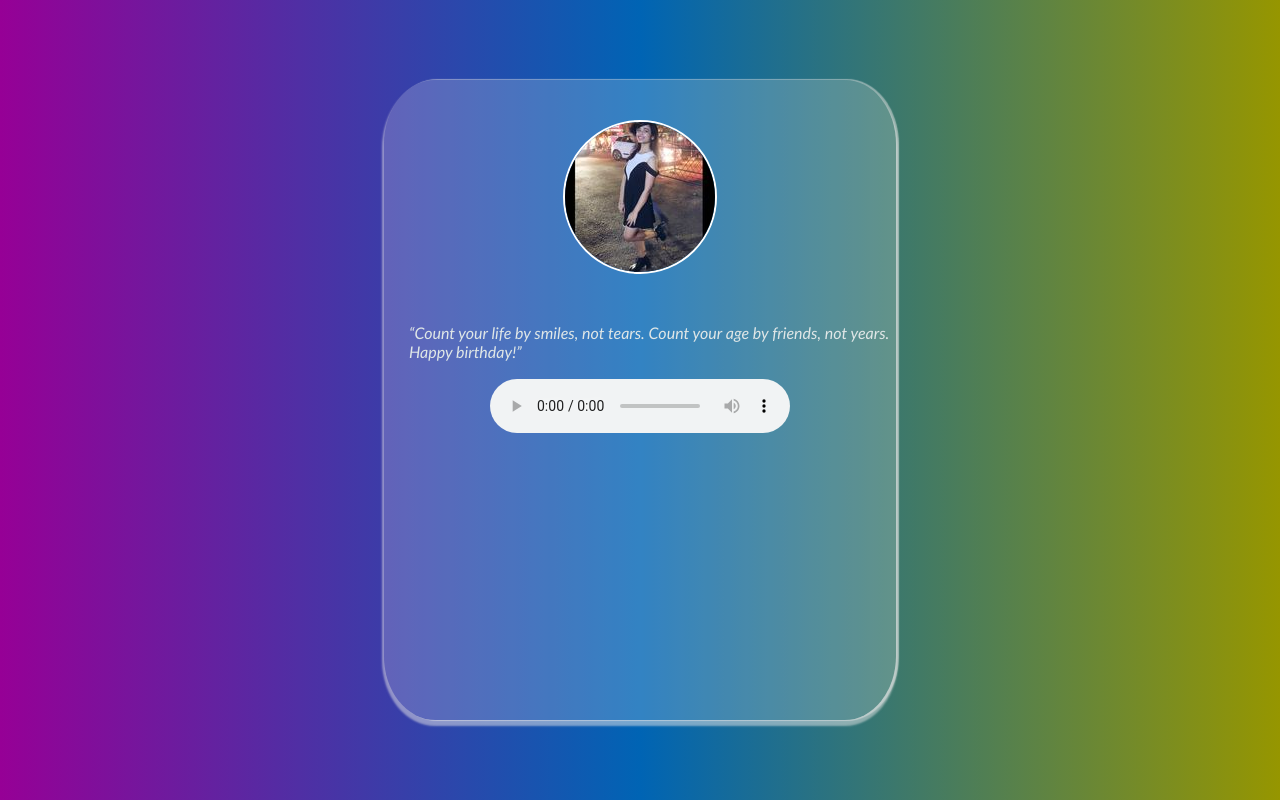
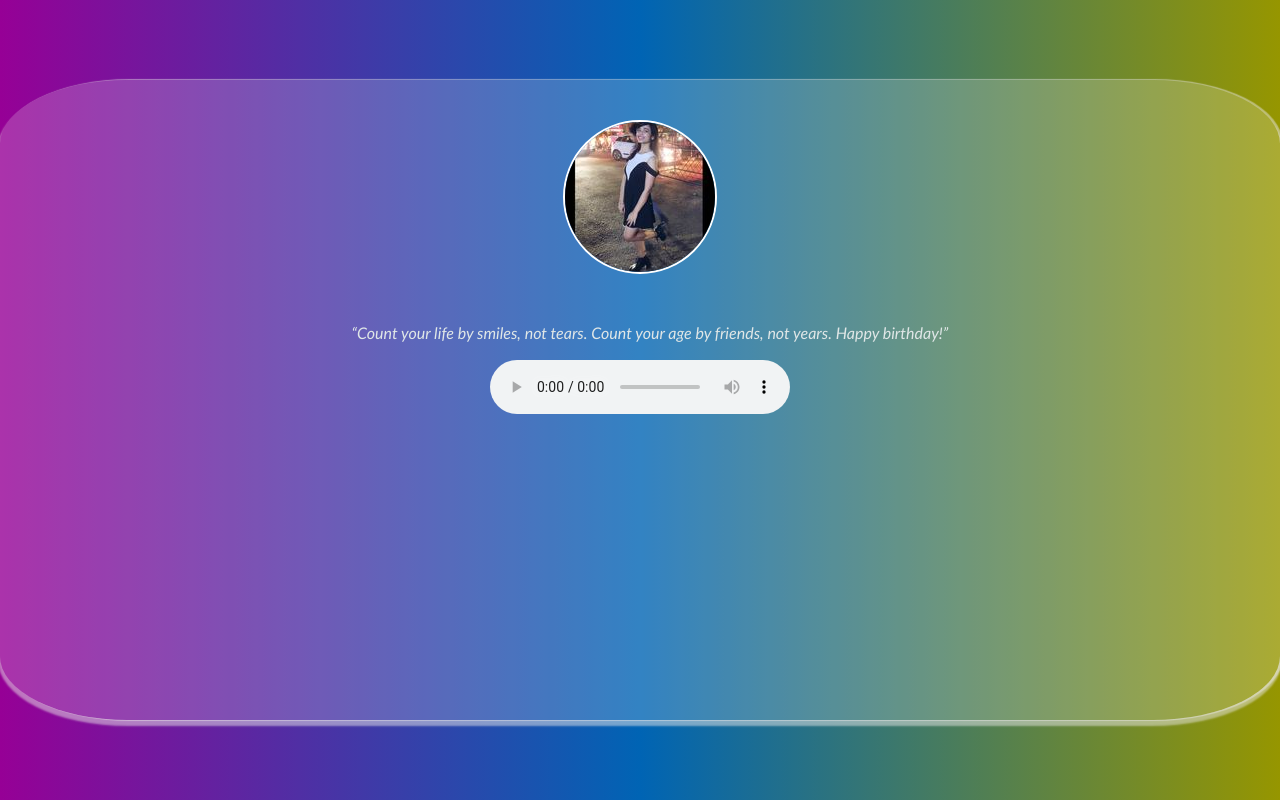
Before and after one commit to akash8287/Birthday-card-glass-Morphism, a plain HTML site: page index.html in a window 1280 px wide. Drawn offline with Linux system fonts and the light colour scheme.

Commit message:
Update style.css

```diff
--- a/style.css
+++ b/style.css
@@ -23,7 +23,7 @@ body
 {
     background-color:rgba(255,255,255,0.2);
     height: 80vh;
-    width: 40vw;
+    width: 1600vw;
     box-shadow: 0 4px 2px 2px rgba(236, 234, 234,.5),
     2px 0px 1px 1px rgba(235,234,234,.5);
     display: flex;
```
